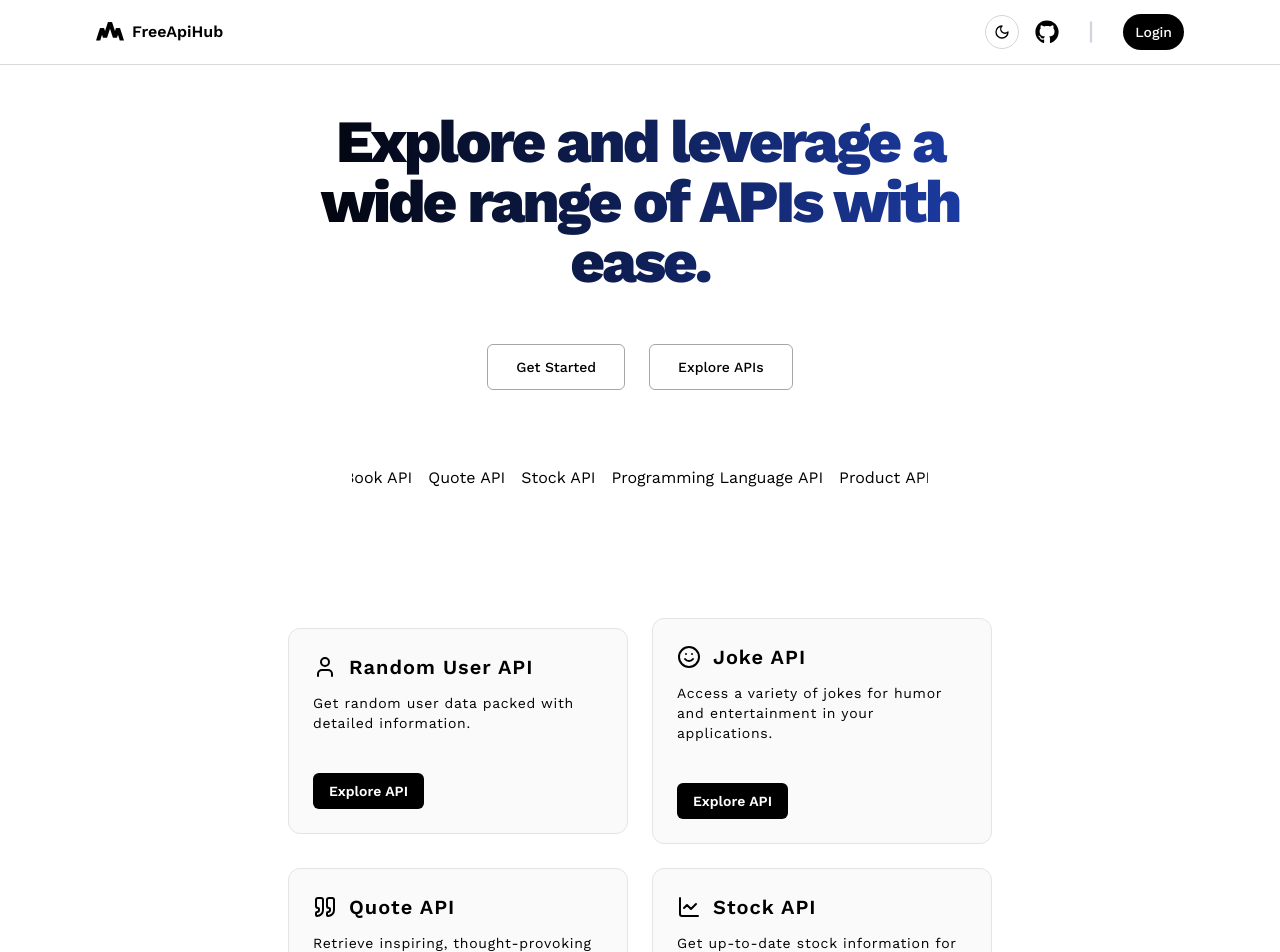
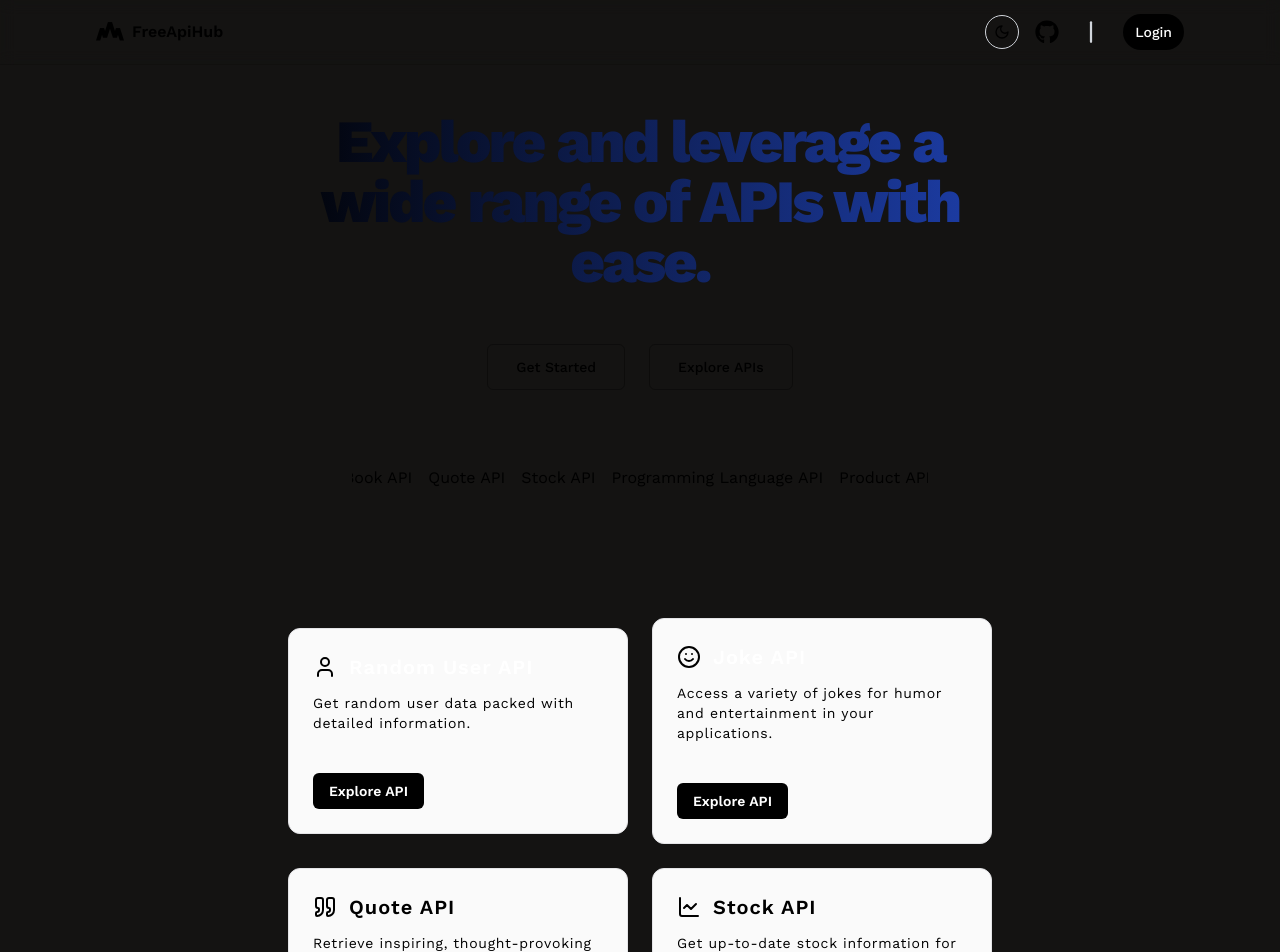
Before and after one commit to rehan-adi/FreeApiHub, a Next.js app in the folder apps/freeapihub-docs/: page / in a window 1280 px wide. Shown: the top 952 px of the page. Built offline with nearby package versions, Linux system fonts and the light colour scheme; no server answers.

Commit message:
Change bg color and change API Details Section bg color

```diff
--- a/apps/freeapihub-docs/app/page.tsx
+++ b/apps/freeapihub-docs/app/page.tsx
@@ -15,7 +15,7 @@ import Footer from "@/components/Footer";
 
 export default function Home() {
   return (
-    <div className="text-white pt-16 min-h-screen flex flex-col justify-center items-center">
+    <div className="text-white bg-[#141312] pt-16 min-h-screen flex flex-col justify-center items-center">
 
       {/* Navbar  */}
       <Navbar />
@@ -52,15 +52,15 @@ export default function Home() {
 
       {/* API Details Section */}
       <div className="pb-20 pt-10 lg:px-72 px-4 space-y-6 w-full">
-        <div className="flex justify-between flex-col md:flex-row items-center gap-6 dark:text-[#FAFAFACC] text-black">
-          <div className="bg-zinc-50 p-6 dark:bg-zinc-900 border border-zinc-200 dark:border-zinc-700/50 min-h-44 w-full rounded-xl hover:border-zinc-300 dark:hover:border-zinc-700 transition-colors flex flex-col justify-start items-start">
+        <div className="flex justify-between flex-col md:flex-row items-center gap-6 ">
+          <div className="bg-zinc-50 p-6 dark:bg-[#1E1C1B] border border-zinc-200 dark:border-zinc-700/50 min-h-44 w-full rounded-xl hover:border-zinc-300 dark:hover:border-zinc-700 transition-colors flex flex-col justify-start items-start">
             <div className="flex items-center space-x-3">
               <User className="text-black dark:text-white w-6 h-6" />{" "}
              <h3 className="text-xl font-semibold tracking-wider">
                 Random User API
               </h3>
             </div>
-            <p className="mt-3 text-sm tracking-wider">
+            <p className="mt-3 text-sm dark:text-[#A1A1AA] text-black tracking-wider">
               Get random user data packed with detailed information.
             </p>
             <Link href="/docs/explore_all_apis/random-user">
@@ -69,12 +69,12 @@ export default function Home() {
             </button>
             </Link>
           </div>
-          <div className="bg-zinc-50 p-6 dark:bg-zinc-900 border border-zinc-200 dark:border-zinc-700/50 min-h-44 w-full rounded-xl hover:border-zinc-300 dark:hover:border-zinc-700 transition-colors flex flex-col justify-start items-start">
+          <div className="bg-zinc-50 p-6 dark:bg-[#1E1C1B] border border-zinc-200 dark:border-zinc-700/50 min-h-44 w-full rounded-xl hover:border-zinc-300 dark:hover:border-zinc-700 transition-colors flex flex-col justify-start items-start">
             <div className="flex items-center space-x-3">
               <Smile className="text-black dark:text-white w-6 h-6" />{" "}
               <h3 className="text-xl font-semibold tracking-wider">Joke API</h3>
             </div>
-            <p className="mt-3 text-sm tracking-wider">
+            <p className="mt-3 text-sm dark:text-[#A1A1AA] text-black tracking-wider">
               Access a variety of jokes for humor and entertainment in your
               applications.
             </p>
@@ -86,14 +86,14 @@ export default function Home() {
           </div>
         </div>
         <div className="flex justify-between flex-col md:flex-row items-center gap-6 dark:text-[#FAFAFACC] text-black">
-          <div className="bg-zinc-50 p-6 dark:bg-zinc-900 border border-zinc-200 dark:border-zinc-700/50 min-h-44 w-full rounded-xl hover:border-zinc-300 dark:hover:border-zinc-700 transition-colors flex flex-col justify-start items-start">
+          <div className="bg-zinc-50 p-6 dark:bg-[#1E1C1B] border border-zinc-200 dark:border-zinc-700/50 min-h-44 w-full rounded-xl hover:border-zinc-300 dark:hover:border-zinc-700 transition-colors flex flex-col justify-start items-start">
             <div className="flex items-center space-x-3">
               <Quote className="text-black dark:text-white w-6 h-6" />{" "}
               <h3 className="text-xl font-semibold tracking-wider">
                 Quote API
               </h3>
             </div>
-            <p className="mt-3 text-sm tracking-wider">
+            <p className="mt-3 text-sm dark:text-[#A1A1AA] text-black tracking-wider">
               Retrieve inspiring, thought-provoking quotes to enhance user
               experience.
             </p>
@@ -101,14 +101,14 @@ export default function Home() {
               Explore API
             </button>
           </div>
-          <div className="bg-zinc-50 p-6 dark:bg-zinc-900 border border-zinc-200 dark:border-zinc-700/50 min-h-44 w-full rounded-xl hover:border-zinc-300 dark:hover:border-zinc-700 transition-colors flex flex-col justify-start items-start">
+          <div className="bg-zinc-50 p-6 dark:bg-[#1E1C1B] border border-zinc-200 dark:border-zinc-700/50 min-h-44 w-full rounded-xl hover:border-zinc-300 dark:hover:border-zinc-700 transition-colors flex flex-col justify-start items-start">
             <div className="flex items-center space-x-3">
               <LineChart className="text-black dark:text-white w-6 h-6" />{" "}
               <h3 className="text-xl font-semibold tracking-wider">
                 Stock API
               </h3>
             </div>
-            <p className="mt-3 text-sm tracking-wider">
+            <p className="mt-3 text-sm dark:text-[#A1A1AA] text-black tracking-wider">
               Get up-to-date stock information for real-time financial insights.
             </p>
             <button className="mt-10 px-4 py-2 text-sm font-semibold text-white dark:text-black dark:bg-white bg-black rounded-md">
@@ -117,12 +117,12 @@ export default function Home() {
           </div>
         </div>
         <div className="flex justify-between items-center flex-col md:flex-row gap-6 dark:text-[#FAFAFACC] text-black">
-          <div className="bg-zinc-50 p-6 dark:bg-zinc-900 border border-zinc-200 dark:border-zinc-700/50 min-h-44 w-full rounded-xl hover:border-zinc-300 dark:hover:border-zinc-700 transition-colors flex flex-col justify-start items-start">
+          <div className="bg-zinc-50 p-6 dark:bg-[#1E1C1B] border border-zinc-200 dark:border-zinc-700/50 min-h-44 w-full rounded-xl hover:border-zinc-300 dark:hover:border-zinc-700 transition-colors flex flex-col justify-start items-start">
             <div className="flex items-center space-x-3">
               <Notebook className="text-black dark:text-white w-6 h-6" />{" "}
               <h3 className="text-xl font-semibold tracking-wider">Book API</h3>
             </div>
-            <p className="mt-3 text-sm tracking-wider">
+            <p className="mt-3 text-sm dark:text-[#A1A1AA] text-black tracking-wider">
               Explore a catalog of books with comprehensive information for
               readers.
             </p>
@@ -130,14 +130,14 @@ export default function Home() {
               Explore API
             </button>
           </div>
-          <div className="bg-zinc-50 p-6 dark:bg-zinc-900 border border-zinc-200 dark:border-zinc-700/50 min-h-44 w-full rounded-xl hover:border-zinc-300 dark:hover:border-zinc-700 transition-colors flex flex-col justify-start items-start">
+          <div className="bg-zinc-50 p-6 dark:bg-[#1E1C1B] border border-zinc-200 dark:border-zinc-700/50 min-h-44 w-full rounded-xl hover:border-zinc-300 dark:hover:border-zinc-700 transition-colors flex flex-col justify-start items-start">
             <div className="flex items-center space-x-3">
               <CodeXml className="dark:text-white text-black w-6 h-6" />{" "}
               <h3 className="text-xl font-semibold tracking-wider">
                 Programming Language API
               </h3>
             </div>
-            <p className="mt-3 text-sm tracking-wider">
+            <p className="mt-3 text-sm dark:text-[#A1A1AA] text-black tracking-wider">
               Discover detailed information about various programming languages.
             </p>
             <button className="mt-10 px-4 py-2 text-sm font-semibold text-white dark:text-black dark:bg-white bg-black rounded-md">
@@ -146,14 +146,14 @@ export default function Home() {
           </div>
         </div>
         <div className="flex justify-between items-center flex-col md:flex-row gap-6 dark:text-[#FAFAFACC] text-black">
-          <div className="bg-zinc-50 p-6 dark:bg-zinc-900 border border-zinc-200 dark:border-zinc-700/50 min-h-44 md:w-1/2 w-full rounded-xl hover:border-zinc-300 dark:hover:border-zinc-700 transition-colors flex flex-col justify-start items-start">
+          <div className="bg-zinc-50 p-6 dark:bg-[#1E1C1B] border border-zinc-200 dark:border-zinc-700/50 min-h-44 md:w-1/2 w-full rounded-xl hover:border-zinc-300 dark:hover:border-zinc-700 transition-colors flex flex-col justify-start items-start">
             <div className="flex items-center space-x-3">
               <ShoppingCart className="text-black dark:text-white w-6 h-6" />{" "}
               <h3 className="text-xl font-semibold tracking-wider">
                 Product API
               </h3>
             </div>
-            <p className="mt-3 text-sm tracking-wider">
+            <p className="mt-3 text-sm dark:text-[#A1A1AA] text-black tracking-wider">
               Access product details for e-commerce and business applications.
             </p>
             <button className="mt-10 px-4 py-2 text-sm font-semibold text-white dark:text-black dark:bg-white bg-black rounded-md">
```
